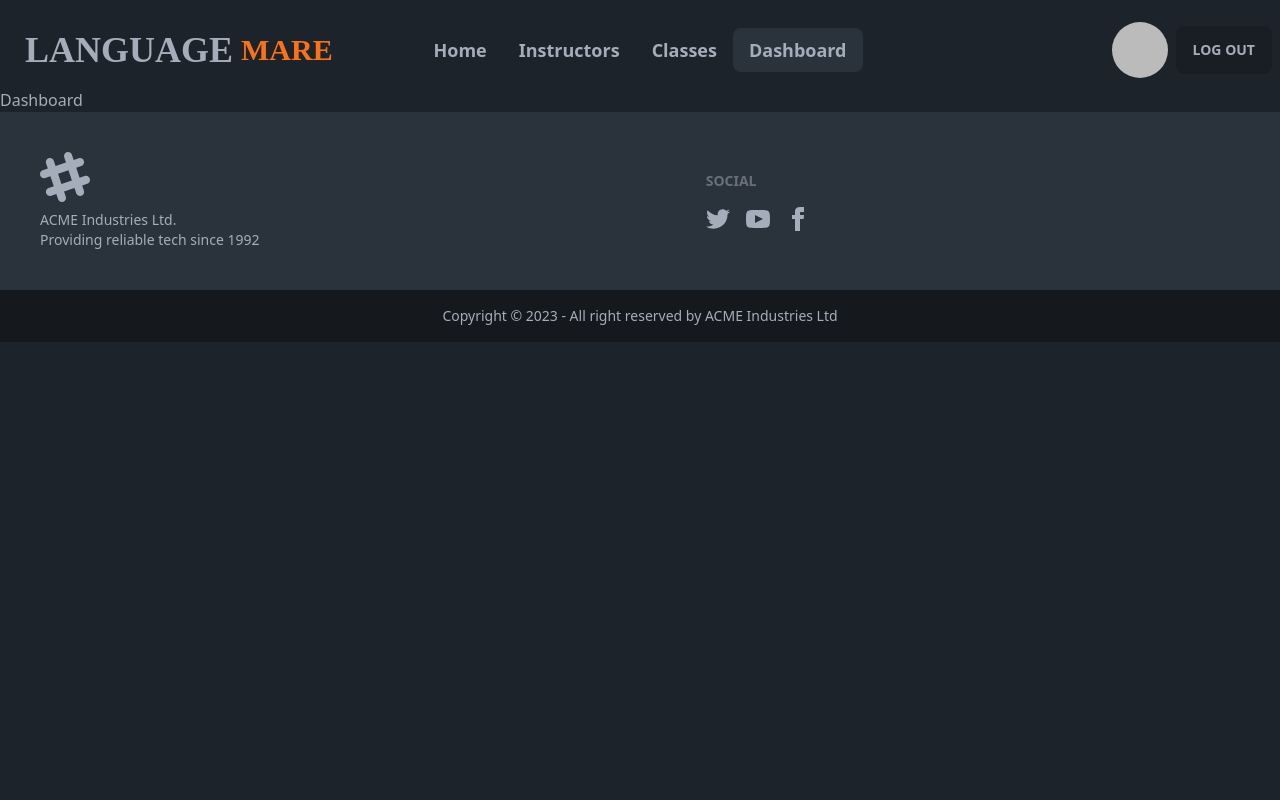
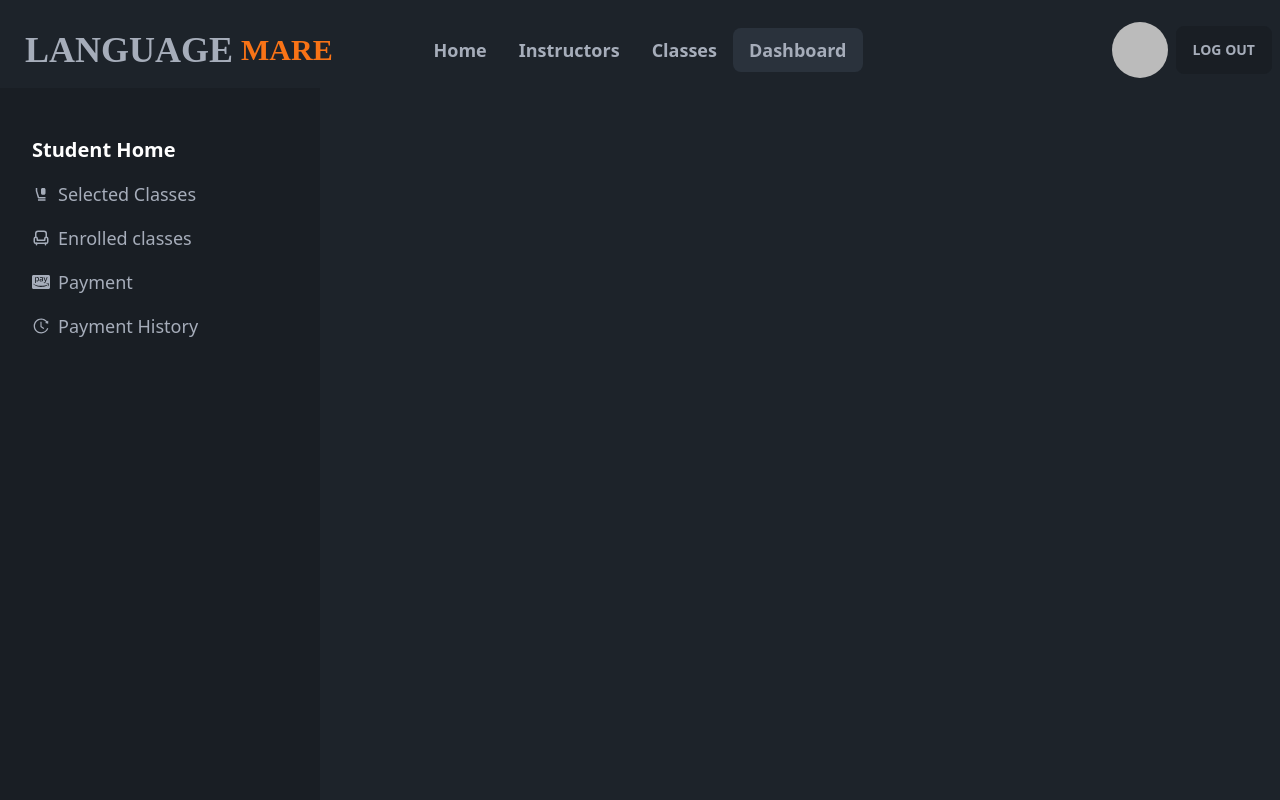
Before and after one commit to Iam-Zarif/langage-mare, a React (Vite) app: page /dashboard in a window 1280 px wide. Shown: the top 800 px of the page. Built offline with nearby package versions, Linux system fonts and the light colour scheme; no server answers; sample sign-in values are in the browser's storage.

Commit message:
dashboard route basic

```diff
--- a/src/Dashboard/Dashboard.jsx
+++ b/src/Dashboard/Dashboard.jsx
@@ -1,12 +1,52 @@
+import { NavLink, Outlet } from "react-router-dom";
 import Title from "../Title/Title";
-
+import { MdFlightClass } from "react-icons/md";
+import { TbArmchair } from "react-icons/tb";
+import { FaCcAmazonPay } from "react-icons/fa";
+import { AiOutlineHistory } from "react-icons/ai";
+import './dashboard.css'
 
 const Dashboard = () => {
     Title("MARE | DASHBOARD")
     return (
+      <div>
         <div>
-            <h1>Dashboard</h1>
+          <div className="drawer lg:drawer-open">
+            <input id="my-drawer-2" type="checkbox" className="drawer-toggle" />
+            <div className="drawer-content flex flex-col items-center justify-center">
+              {/* Page content here */}
+              <label
+                htmlFor="my-drawer-2"
+                className="btn btn-primary drawer-button lg:hidden"
+              >
+                Open drawer
+              </label>
+              <Outlet></Outlet>
+            </div>
+            <div className="drawer-side">
+              <label htmlFor="my-drawer-2" className="drawer-overlay"></label>
+              <ul className="pt-40 lg:pt-10 menu p-4 w-80 h-full bg-base-200 text-base-content">
+                {/* Sidebar content here */}
+                <li>
+                  <p className="text-xl text-white font-bold">Student Home</p>
+                </li>
+                <li>
+                  <NavLink activeClassName ="active" to="/dashboard/selectedClass" className="text-lg dashNav"><MdFlightClass/> Selected Classes</NavLink>
+                </li>
+                <li>
+                  <NavLink activeClassName ="active" to="/dashboard/enrolled" className="text-lg dashNav"><TbArmchair/> Enrolled classes</NavLink>
+                </li>
+                <li>
+                  <NavLink activeClassName ="active" to="/dashboard/payment" className="text-lg dashNav"><FaCcAmazonPay/> Payment</NavLink>
+                </li>
+                <li>
+                  <NavLink activeClassName ="active" to="/dashboard/history" className="text-lg dashNav"><AiOutlineHistory/> Payment History</NavLink>
+                </li>
+              </ul>
+            </div>
+          </div>
         </div>
+      </div>
     );
 };
 
--- /dev/null
+++ b/src/Dashboard/dashboard.css
@@ -0,0 +1,3 @@
+.active {
+  color: rgb(227, 125, 15);
+}
--- /dev/null
+++ b/src/Pages/Dashboard/Enrolled/Enrolled.jsx
@@ -0,0 +1,11 @@
+
+
+const Enrolled = () => {
+    return (
+        <div>
+            <h1>I enrolled</h1>
+        </div>
+    );
+};
+
+export default Enrolled;
--- /dev/null
+++ b/src/Pages/Dashboard/Payment/Payment.jsx
@@ -0,0 +1,11 @@
+
+
+const Payment = () => {
+    return (
+        <div>
+
+        </div>
+    );
+};
+
+export default Payment;
--- /dev/null
+++ b/src/Pages/Dashboard/SelectedClasses/SelectedClasses.jsx
@@ -0,0 +1,11 @@
+
+
+const SelectedClasses = () => {
+    return (
+        <div>
+            <p>Selected Classes</p>
+        </div>
+    );
+};
+
+export default SelectedClasses;
--- a/src/Pages/Home/HomeInstructors/HomeInstructors.jsx
+++ b/src/Pages/Home/HomeInstructors/HomeInstructors.jsx
@@ -9,6 +9,7 @@ const HomeInstructors = () => {
          .then((res) => res.json())
          .then((data) => setInstructors(data));
      });
+     const teachers = instructors.filter(teacher => teacher.role === "instructor")
     return (
       <div className="mt-20">
         <hr className="w-1/3 mx-auto" />
@@ -17,7 +18,7 @@ const HomeInstructors = () => {
           heading={"Most Popular Instructors"}
         ></SectionTitle>
         <div className="grid grid-cols-1 lg:grid-cols-3 gap-y-10 my-20">
-          {instructors.slice(0, 6).map((instructor) => {
+          {teachers.slice(0, 6).map((instructor) => {
             return (
               <div key={instructor._id} className="card w-96 glass mx-auto">
                 <figure>
```
Also changed, not shown: src/Routes/Routes.jsx (+7 -1 lines), src/index.css (line endings or trailing spaces).
